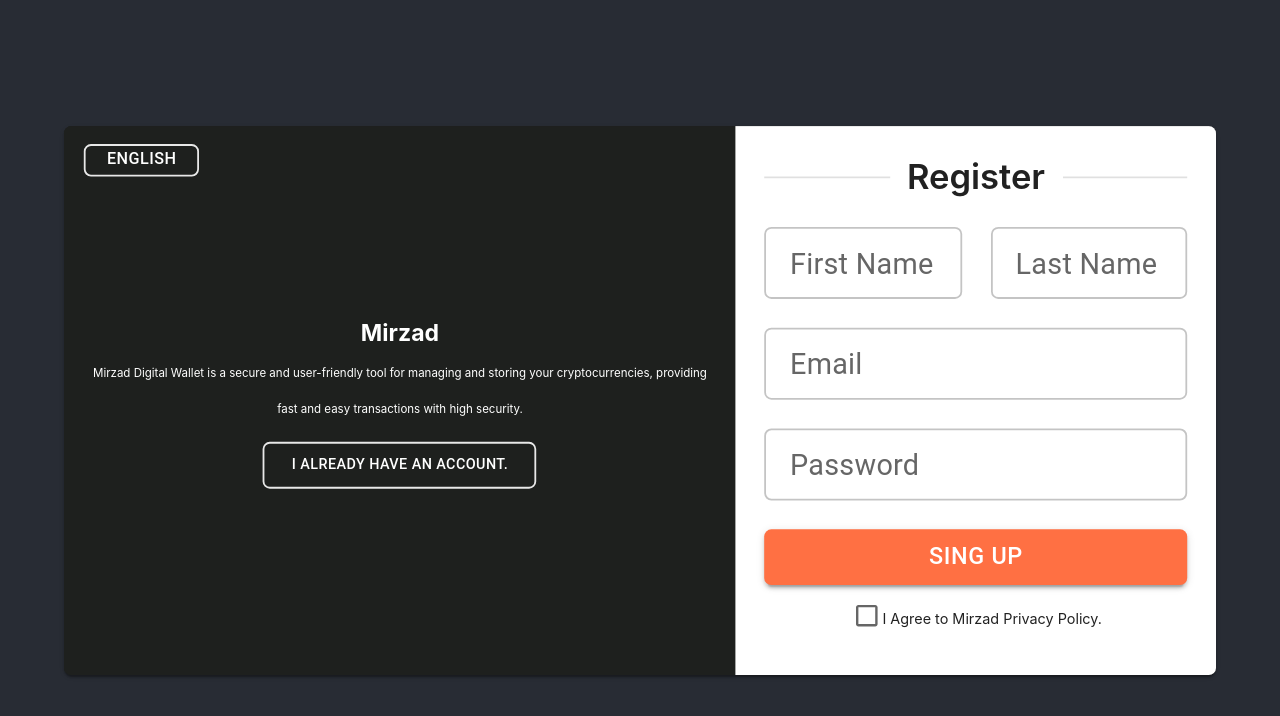
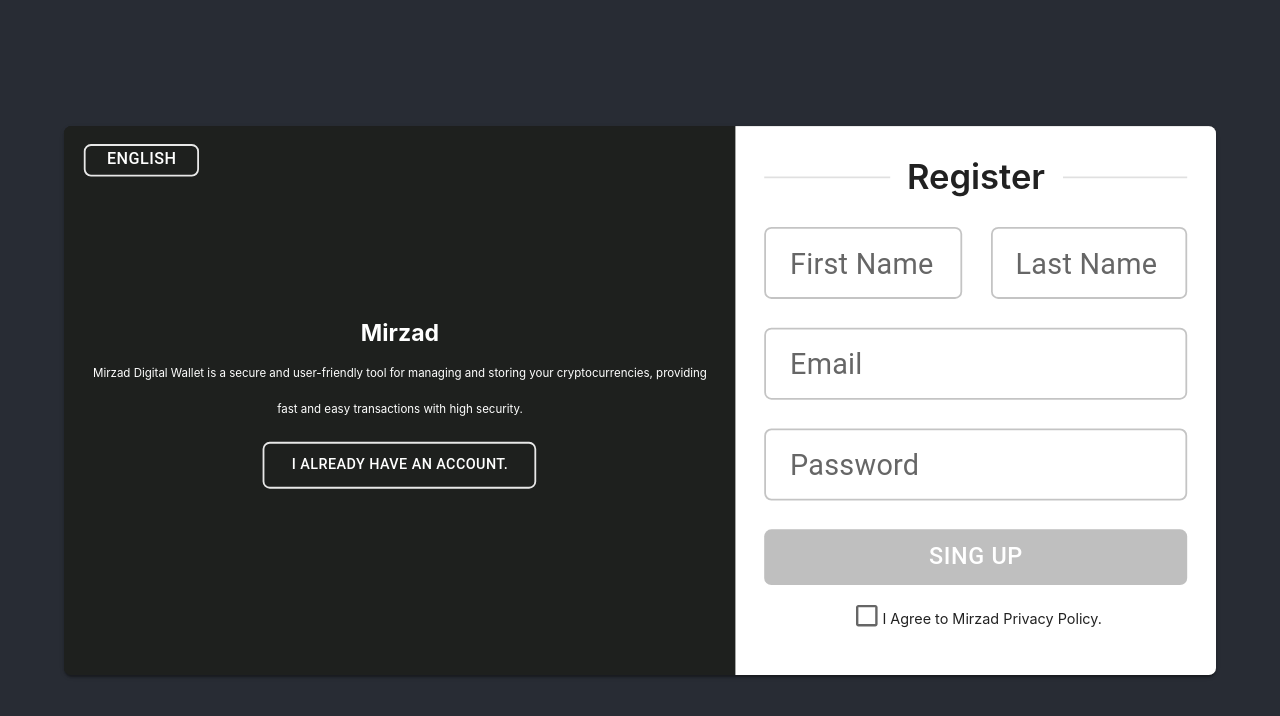
Before and after one commit to siahvosh/Wallet, a React (Create React App) app: page /register in a window 1280 px wide. Shown: the top 716 px of the page. Built offline with nearby package versions, Linux system fonts and the light colour scheme.

Commit message:
disable btn when form is empty

```diff
--- a/src/Component/Register/Register.js
+++ b/src/Component/Register/Register.js
@@ -145,6 +145,7 @@ export const Register = () => {
                                     size="small"
                                     variant="contained"
                                     onClick={() => navigate('/home')}
+                                    disabled={!form.firstName || !form.lastName || !form.email || !form.password}
 
                                 >
                                     {t('register.form.registerBtn')}
```
